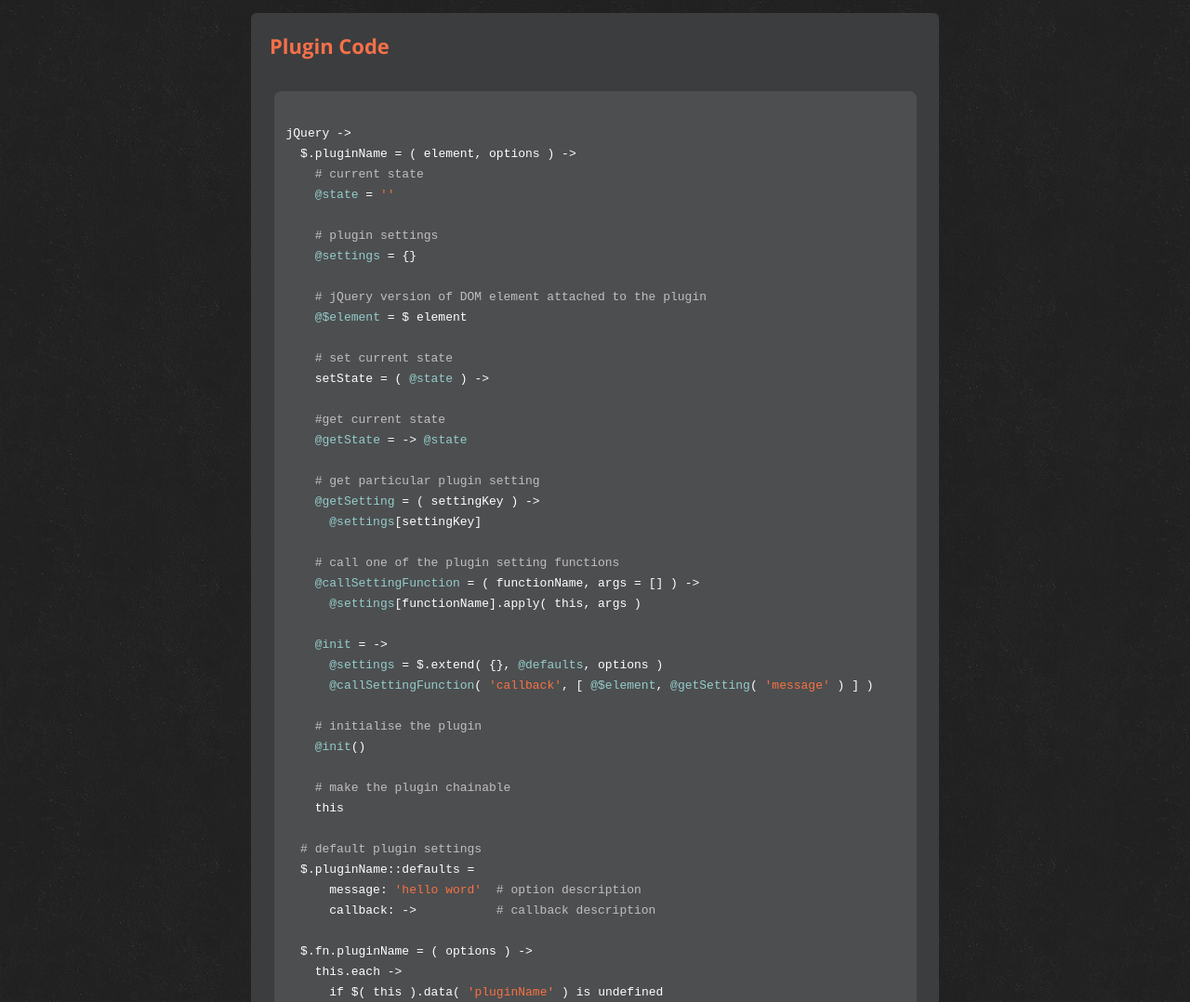
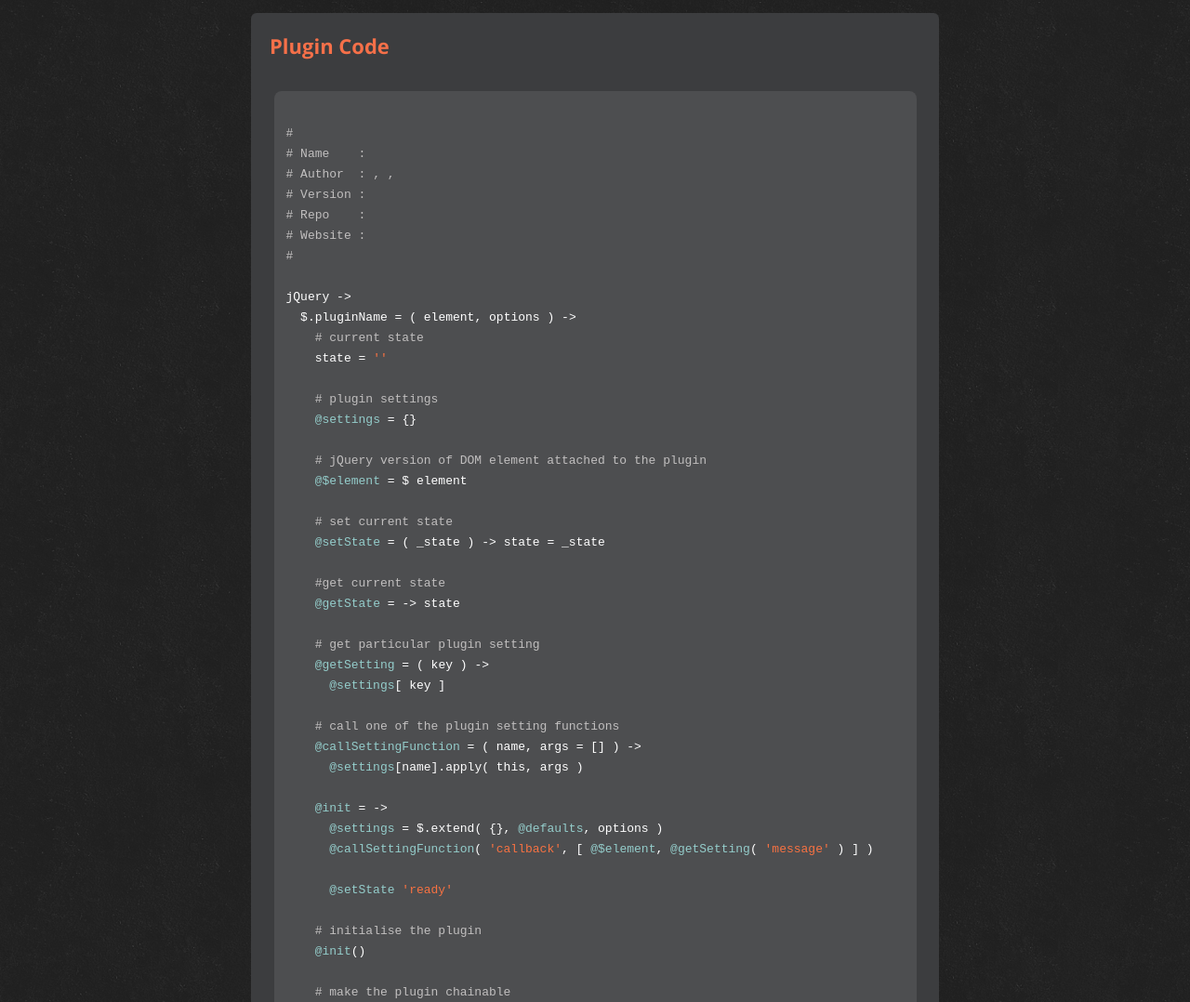
Before and after one commit to miniJs/miniBoilerplate, a plain HTML site: page index.html in a window 1280 px wide. Shown: the part 1281-2359 px from the top of the page at 93% size. Drawn offline with nearby package versions, Linux system fonts and the light colour scheme; a web font is replaced by a local one.

Commit message:
Update plugin code

```diff
--- a/index.html
+++ b/index.html
@@ -96,10 +96,18 @@
               <ul>
                 <li>
 <pre class="prettyprint"><code>
+#
+# Name    : <plugin name>
+# Author  : <your name>, <your website url>, <twitter handle>
+# Version : <version number>
+# Repo    : <repo url>
+# Website : <website url>
+#
+
 jQuery ->
   $.pluginName = ( element, options ) ->
     # current state
-    @state = ''
+    state = ''
 
     # plugin settings
     @settings = {}
@@ -108,22 +116,24 @@
     @$element = $ element
 
     # set current state
-    setState = ( @state ) ->
+    @setState = ( _state ) -> state = _state
 
     #get current state
-    @getState = -> @state
+    @getState = -> state
 
     # get particular plugin setting
-    @getSetting = ( settingKey ) ->
-      @settings[settingKey]
+    @getSetting = ( key ) ->
+      @settings[ key ]
 
     # call one of the plugin setting functions
-    @callSettingFunction = ( functionName, args = [] ) ->
-      @settings[functionName].apply( this, args )
+    @callSettingFunction = ( name, args = [] ) ->
+      @settings[name].apply( this, args )
 
     @init = ->
       @settings = $.extend( {}, @defaults, options )
       @callSettingFunction( 'callback', [ @$element, @getSetting( 'message' ) ] )
+
+      @setState 'ready'
 
     # initialise the plugin
     @init()
```
